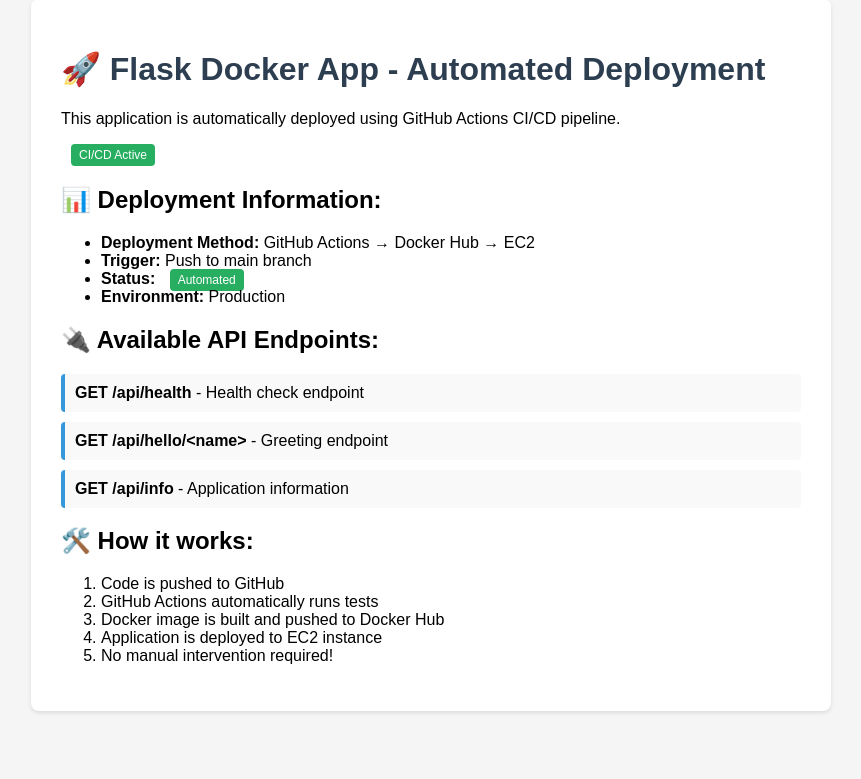
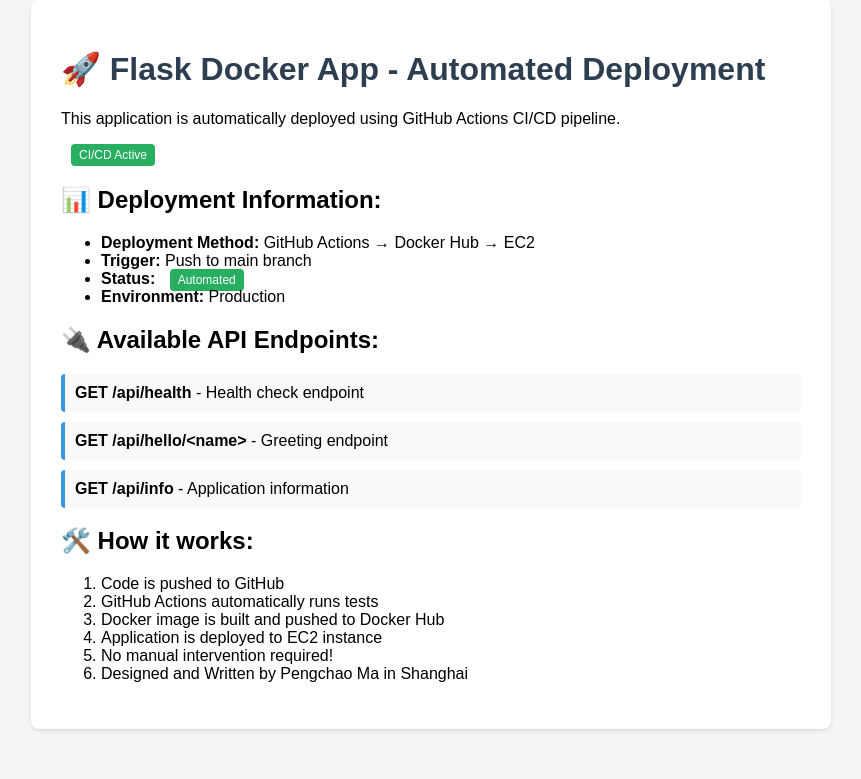
Before and after one commit to pengchao2022/python-flask-project-demo, a Flask app: page / in a window 1280 px wide. Shown: the part 21-800 px from the top of the page, without its empty margins (209-1070 px from the left). Run offline with Flask 3, Linux system fonts and the light colour scheme.

Commit message:
modified the page

```diff
--- a/app/templates/index.html
+++ b/app/templates/index.html
@@ -77,6 +77,7 @@
             <li>Docker image is built and pushed to Docker Hub</li>
             <li>Application is deployed to EC2 instance</li>
             <li>No manual intervention required!</li>
+            <li>Designed and Written by Pengchao Ma in Shanghai</li>
         </ol>
     </div>
 </body>
```
